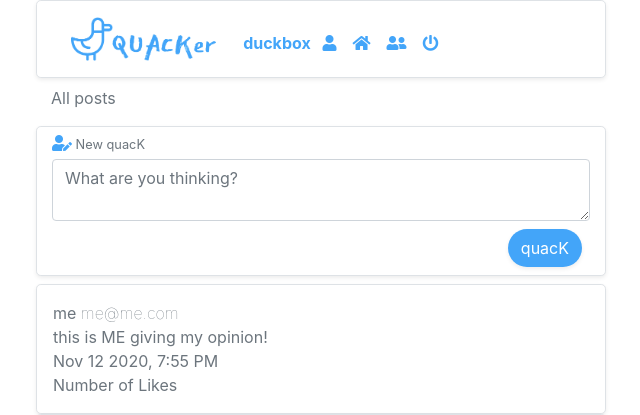
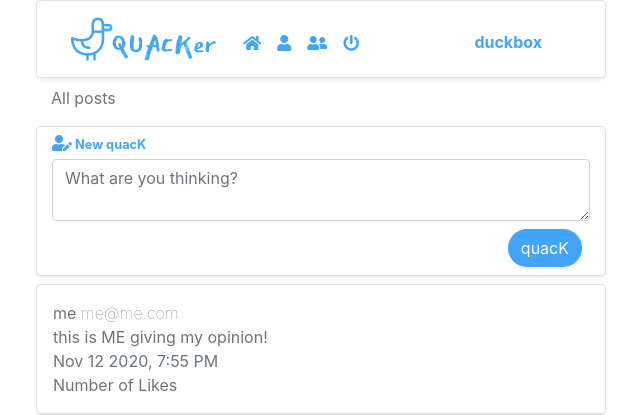
Before and after one commit to duckbox72/quacker, a Django app: page / in a window 1280 px wide. Shown: the top 415 px of the page, without its empty margins (319-959 px from the left). Run offline with Django 3.2, Linux system fonts and the light colour scheme; a user stored in the database is signed in; data comes from the database, SQL or seed files in the repository; both versions use the stored data as it was after the commit; some libraries are stand-ins or nearby versions.

Commit message:
Navbar update

```diff
--- a/network/static/network/styles.css
+++ b/network/static/network/styles.css
@@ -18,4 +18,10 @@
 
 .my-text {
     color: rgb(67, 165, 249);
+    font-weight: bold;
 }
+
+.my-text:hover {
+    color: rgb(7, 135, 249);
+    font-weight: bold;
+}
--- a/network/templates/network/index.html
+++ b/network/templates/network/index.html
@@ -17,8 +17,7 @@
             <form id="post-form">
                 <div class="row">
                     <div class="col pt-1">
-                        <i class="fas fa-user-edit"></i><spam class="small"> New quacK</spam>
-                        <!-- <p>New Post</p> -->
+                        <i class="fas fa-user-edit"></i><span class="small my-text"> New quacK</span>
                     </div>
                 </div>
                 <div class="row mt-1">
--- a/network/templates/network/layout.html
+++ b/network/templates/network/layout.html
@@ -27,16 +27,18 @@
                         </button>
                         <div class="collapse navbar-collapse" id="navbarTogglerDemo02">
 
-                            <div>
+                            <div class="mr-auto">
                                 <ul class="navbar-nav pt-2">
                                     {% if user.is_authenticated %}
+                                        <li class="nav-item bg-">
+                                            <a class="nav-link" href="{% url 'index' %}"><i class="fas fa-home"></i></a>
+                                        </li>
+
                                         <li class="nav-item">
-                                            <a class="nav-link" href="#"><strong class="my-text">{{ user.username }} </strong><i class="fas fa-user ml-2"></i></a>
+                                            <a class="nav-link" href="#"><i class="fas fa-user"></i></a>
                                         </li>
                                     {% endif %}
-                                    <li class="nav-item bg-">
-                                    <a class="nav-link" href="{% url 'index' %}"><i class="fas fa-home"></i></a>
-                                    </li>
+
                                     {% if user.is_authenticated %}
                                         <li class="nav-item">
                                             <a class="nav-link" href="#"><i class="fas fa-user-friends"></i></a>
@@ -53,8 +55,13 @@
                                         </li>
                                     {% endif %}
                                 </ul>
+
                             </div>
-
+                            <div class="navbar-brand my-text text-right pt-2">
+                                {% if user.is_authenticated %}
+                                <a class="nav-link" href="#"><strong class="my-text small">{{ user.username }}</strong></a>
+                                {% endif %}
+                            </div>
                         </div>
                     </nav>
                 </div>
```
Also changed, not shown: db.sqlite3.
